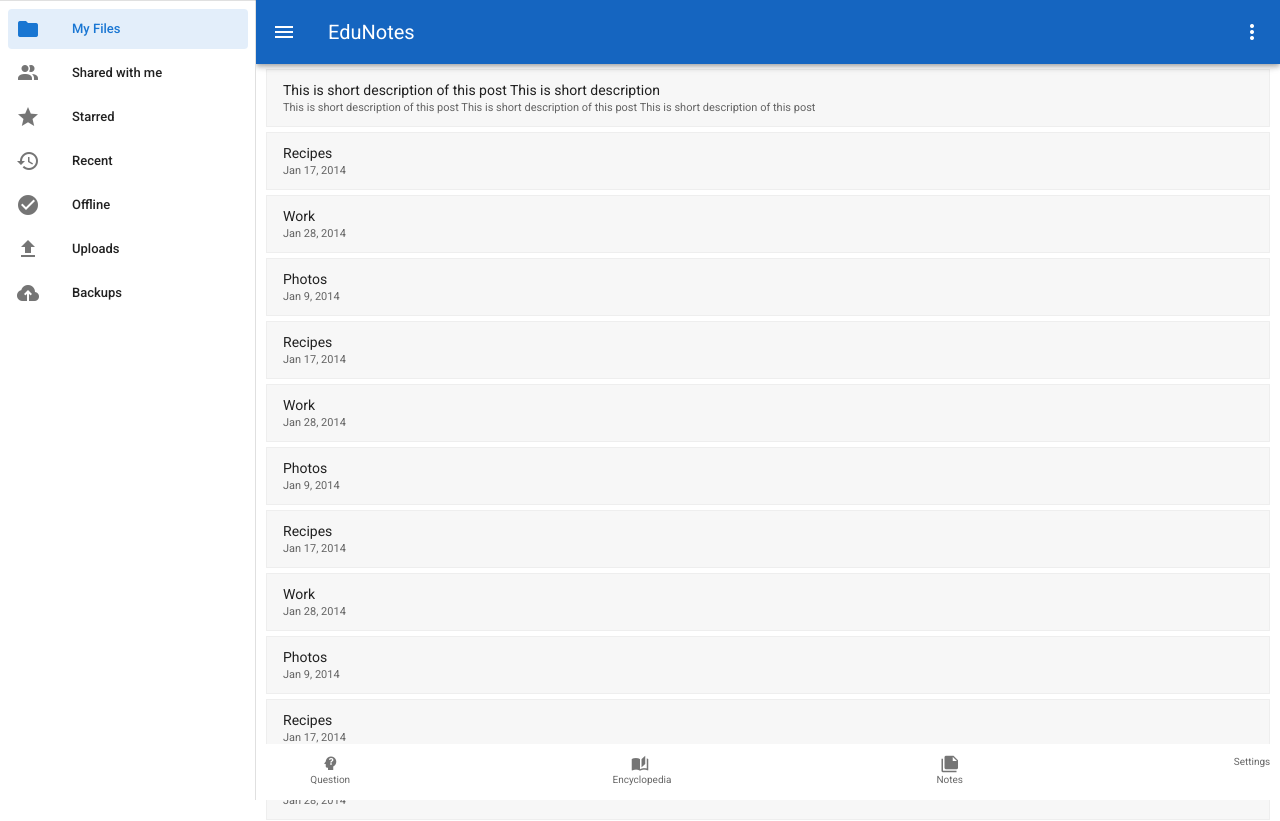
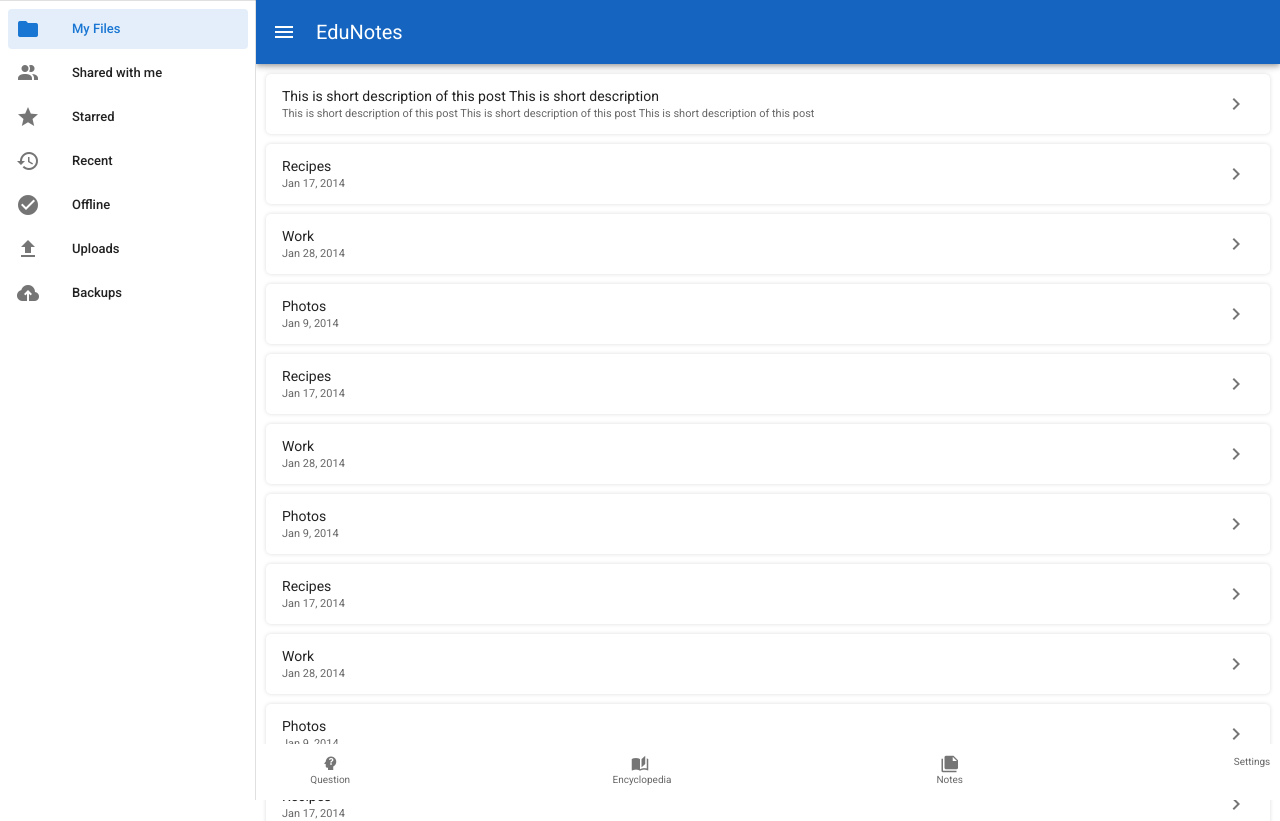
Before and after one commit to hi4manohar/edunotes, a Vue app: page /content in a window 1280 px wide. Shown: the top 821 px of the page. Built offline with nearby package versions, Linux system fonts and the light colour scheme.

Commit message:
article updated

```diff
--- a/src/components/common/Footer.vue
+++ b/src/components/common/Footer.vue
@@ -19,7 +19,7 @@
       </div>
     </router-link>
 
-    <router-link to="encyclopedia">
+    <router-link to="encyclopedia" ripple>
       <div class="footbtn enc" :class="[active === 'enc' ? 'active' : '']" ripple>
         <v-icon>mdi-book-open-page-variant </v-icon>Encyclopedia
       </div>
--- a/src/components/common/Header.vue
+++ b/src/components/common/Header.vue
@@ -2,12 +2,12 @@
   <div>
     <v-app-bar app clipped-right color="#1565C0" dark>
       <v-app-bar-nav-icon @click.stop="drawer = !drawer" />
-      <v-toolbar-title>EduNotes</v-toolbar-title>
+      <v-toolbar-title class="pl-2">EduNotes</v-toolbar-title>
       <v-spacer />
       <!-- <v-btn icon>
         <v-icon>mdi-magnify</v-icon>
       </v-btn> -->
-      <v-menu bottom left>
+      <!-- <v-menu bottom left>
         <template v-slot:activator="{ on }">
           <v-btn dark icon v-on="on">
             <v-icon>mdi-dots-vertical</v-icon>
@@ -20,7 +20,7 @@
             }}</v-list-item-title>
           </v-list-item>
         </v-list>
-      </v-menu>
+      </v-menu> -->
     </v-app-bar>
 
     <v-navigation-drawer v-model="drawer" app>
--- a/src/views/ArticleContent.vue
+++ b/src/views/ArticleContent.vue
@@ -1,16 +1,16 @@
 <template>
+  <v-content class="pt-20">
     <v-container>
       <v-app-bar app clipped-right color="#1565C0" dark>
-      <a @click="$router.back()"><v-icon>mdi-arrow-left</v-icon></a>
+        <a @click="$router.back()" ><v-icon ripple >mdi-arrow-left</v-icon></a>
+        <v-toolbar-title class="pl-4">EduNotes</v-toolbar-title>
         <v-spacer />
-      <v-toolbar-title>EduNotes</v-toolbar-title>
-      <v-spacer />
-      <v-btn icon>
+        <!-- <v-btn icon>
           <v-icon>mdi-magnify</v-icon>
         </v-btn>
         <v-btn icon>
           <v-icon>mdi-dots-vertical</v-icon>
-      </v-btn>
+        </v-btn> -->
       </v-app-bar>
       <h2>{{ articleTitle }}</h2>
       <p>
@@ -57,6 +57,7 @@
         odit aut fugit, sed quia consequuntur.
       </p>
     </v-container>
+  </v-content>
 </template>
 
 <script>
--- a/src/views/ArticleList.vue
+++ b/src/views/ArticleList.vue
@@ -3,7 +3,7 @@
     <Header />
     <v-content class="pt-20">
       <div class="skloader" v-if="skloader.loading">
-        <v-list-item v-for="n in 2" :key="n">
+        <v-list-item v-for="n in 3" :key="n">
           <v-list-item-content>
             <v-skeleton-loader
               :loading="skloader.loading"
@@ -20,7 +20,7 @@
         :to="`/content/${name.title}`"
         :key="index"
       >
-        <v-list-item>
+        <v-list-item ripple>
           <v-list-item-content>
             <v-list-item-title
               lass="text-truncate"
@@ -31,6 +31,11 @@
               v-text="name.subtitle"
             ></v-list-item-subtitle>
           </v-list-item-content>
+          <v-list-item-action>
+          <v-btn icon>
+            <v-icon>mdi-chevron-right</v-icon>
+          </v-btn>
+        </v-list-item-action>
         </v-list-item>
       </router-link>
     </v-content>
@@ -127,10 +132,10 @@ export default {
 </script>
 <style scoped>
 .v-list-item {
-  border: 1px solid #eee;
-  border-radius: 0px;
-  margin: 5px 10px;
-  background: #f7f7f7;
+  box-shadow: 0px 0px 4px #ddd;
+  border-radius: 5px;
+  margin: 10px 10px;
+  background: #fff;
 }
 .v-list-item__title {
   font-size: 14px;
@@ -143,4 +148,8 @@ export default {
 a {
   text-decoration: none;
 }
+.skloader .v-list-item__content{
+  padding:0px;
+}
+
 </style>
```
Lines whose indentation alone changed are shown as unchanged.
